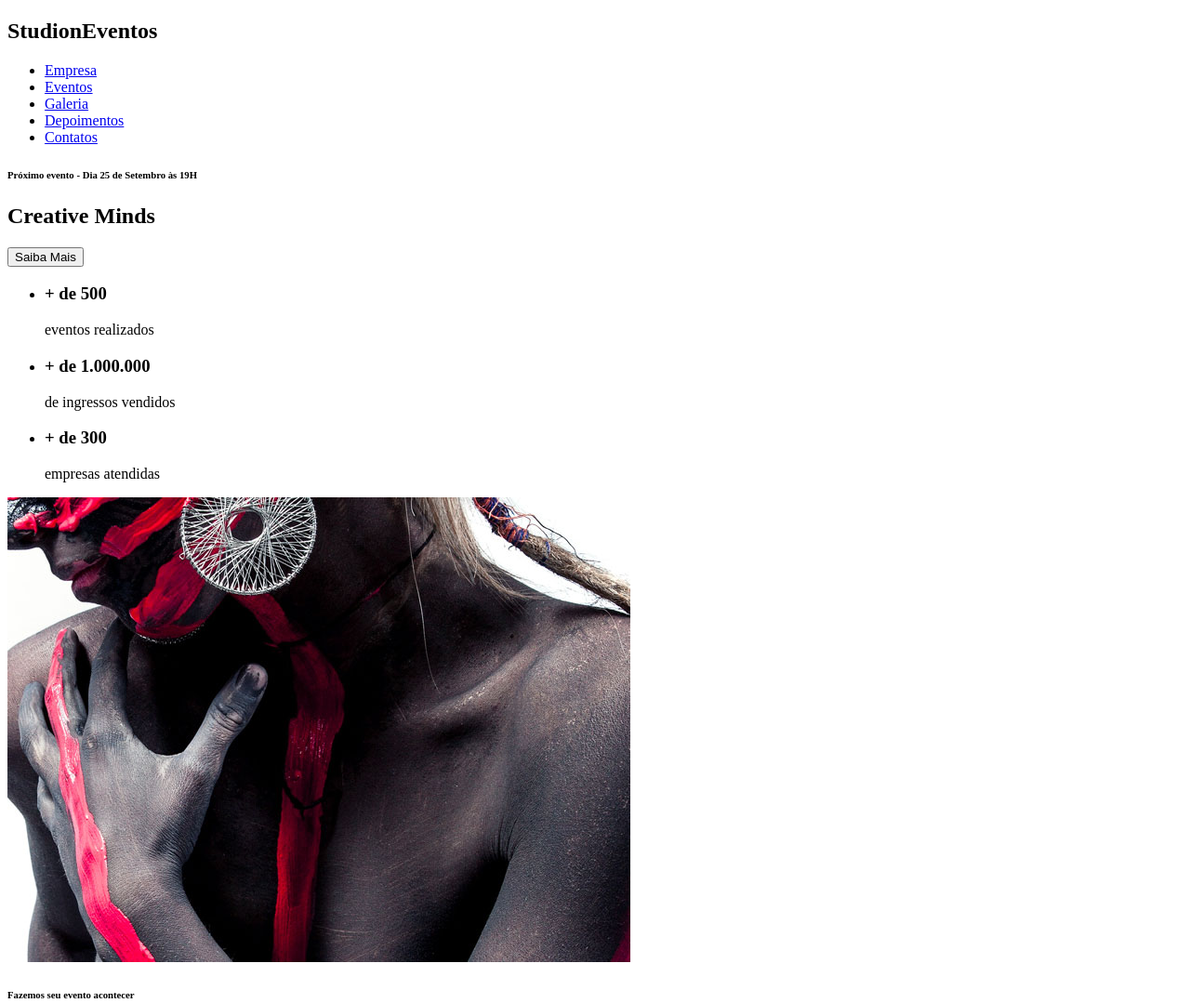
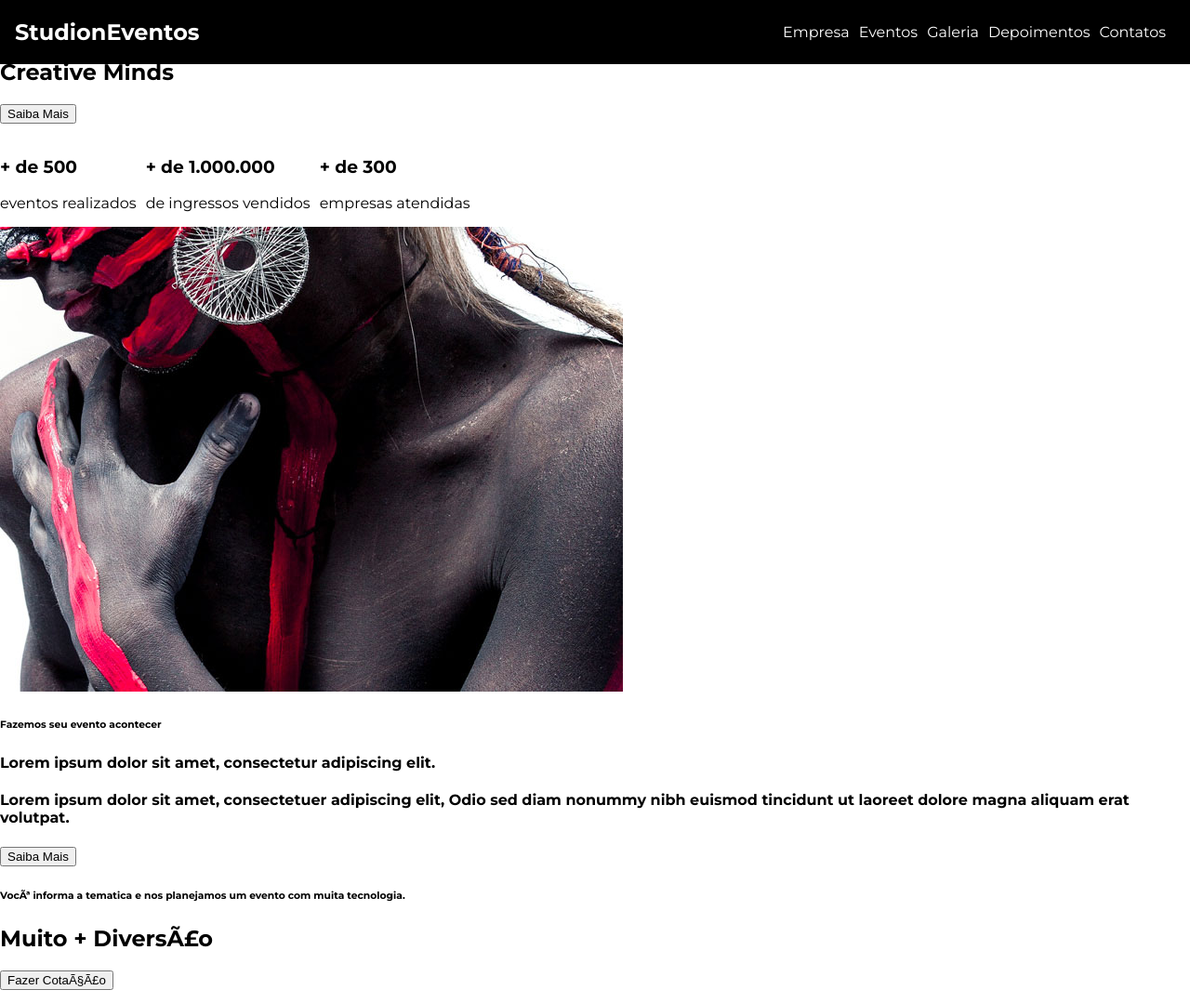
Before and after one commit to iversonsantosdev/studion, a website: page index.html in a window 1280 px wide. Shown: the top 1079 px of the page at 93% size. Drawn offline with Linux system fonts and the light colour scheme.

Commit message:
creating the css of the page

```diff
--- a/index.html
+++ b/index.html
@@ -1,13 +1,17 @@
 <!DOCTYPE html>
 <html lang="pt-BR">
  <head>
-    <title>Studion</title>
+  <meta charset="UTF-8 />
+  <meta name="viewport" content="width-device" >
+  <link rel="stylesheet" href="style.css" />
+
+  <title>Studion</title>
  </head>
 
  <body>
-  <nav>
+  <nav class="navbar">
    <h1>Studi<span>on</span><span>Eventos</span></h1>
-    <ul>
+    <ul class="navbar__links">
       <li>
         <a href="#empresa">
         Empresa
--- /dev/null
+++ b/style.css
@@ -0,0 +1,48 @@
+@import url('https://fonts.googleapis.com/css2?family=Montserrat:wght@400;700&display=swap');
+
+*{
+    box-sizing: border-box;
+}
+
+ :root {
+   font-family: 'Montserrat', sans-serif;
+   font-size: 16px;
+ }
+
+ body {
+   margin: 0;
+ }
+
+ ul {
+  display: flex;
+  list-style: none;
+  padding-left: 0;
+ }
+
+ li {
+  margin-right: 0.625rem;
+ }
+
+ .navbar{
+    position: fixed;
+    display: grid;
+    grid-template-columns: 1fr 9fr;
+    align-items: center;
+    top: 0;
+    left: 0;
+
+    width: 100vw;
+    padding: 0 1rem;
+
+    background-color: #000;
+    color: #fff;
+ }
+
+ .navbar__links {
+  justify-self: end;
+ }
+
+ .navbar__links a {
+  color: #fff;
+  text-decoration: none;
+ }
```
